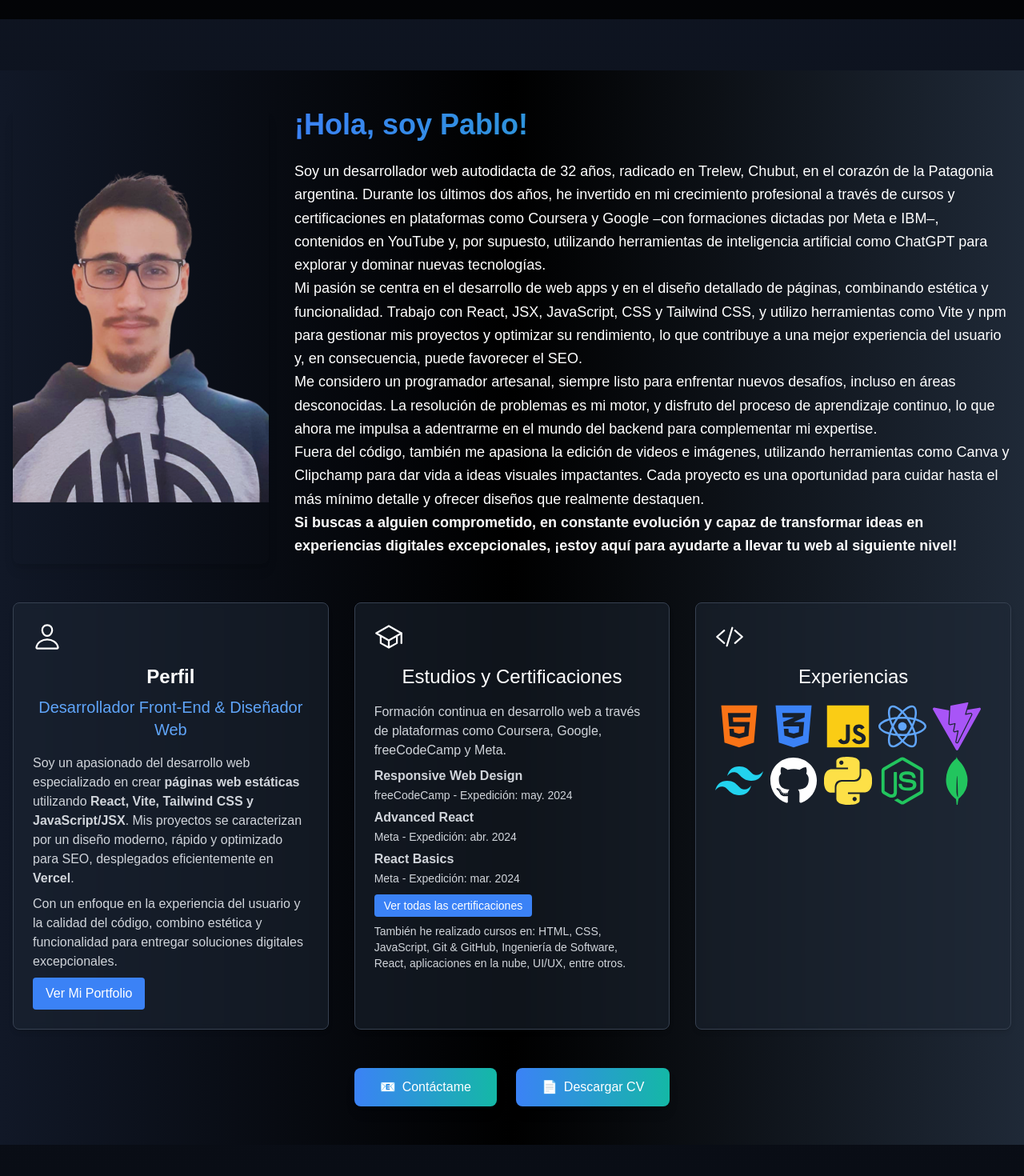
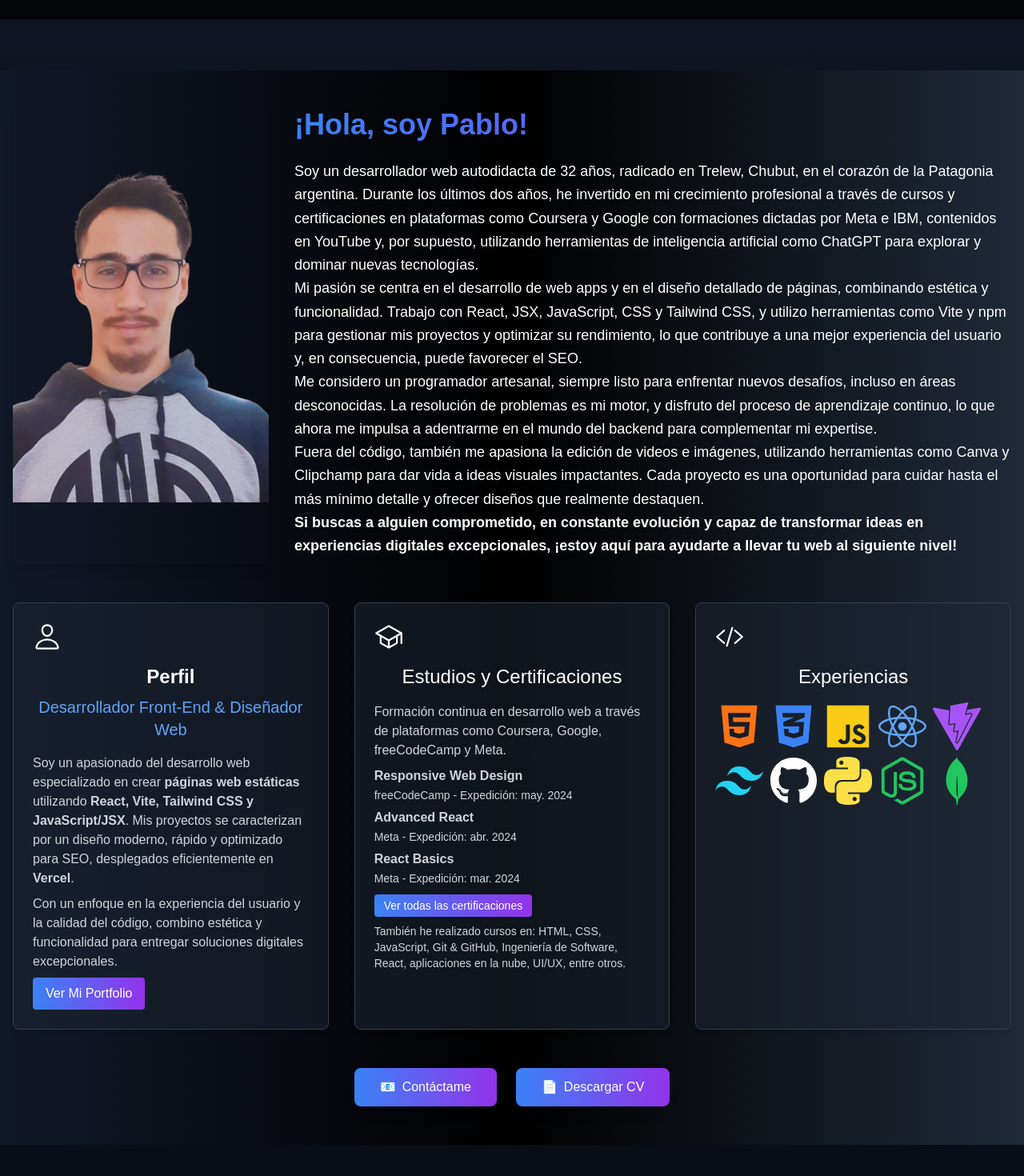
Before and after one commit to 31pablo05/pabloWebApp, a React (Vite) app in the folder mi-web-app/: page / in a window 1280 px wide. Shown: the part 840-2310 px from the top of the page at 80% size. Built offline with nearby package versions, Linux system fonts and the light colour scheme.

Commit message:
ajuste colores botones

```diff
--- a/mi-web-app/src/components/AboutMe.jsx
+++ b/mi-web-app/src/components/AboutMe.jsx
@@ -36,7 +36,7 @@ const AboutMe = () => {
             whileHover={{ scale: 1.05 }}
             whileTap={{ scale: 0.95 }}
             href="mailto:pabloproboste64@gmail.com"
-            className="bg-gradient-to-r from-blue-500 to-teal-500 text-white py-3 px-8 rounded-lg shadow-lg transition-all flex items-center justify-center gap-2"
+            className="bg-gradient-to-r from-blue-500 to-purple-600  text-white py-3 px-8 rounded-lg shadow-lg transition-all flex items-center justify-center gap-2"
           >
             <span>📧</span> Contáctame
           </motion.a>
@@ -45,7 +45,7 @@ const AboutMe = () => {
             whileTap={{ scale: 0.95 }}
             href="/assets/Currículum Vitae castellano (2).pdf"
             download="CV_Pablo_Proboste.pdf"
-            className="bg-gradient-to-r from-blue-500 to-teal-500 text-white py-3 px-8 rounded-lg shadow-lg transition-all flex items-center justify-center gap-2"
+            className="bg-gradient-to-r from-blue-500 to-purple-600  text-white py-3 px-8 rounded-lg shadow-lg transition-all flex items-center justify-center gap-2"
           >
             <span>📄</span> Descargar CV
           </motion.a>
--- a/mi-web-app/src/components/Contact.jsx
+++ b/mi-web-app/src/components/Contact.jsx
@@ -80,7 +80,7 @@ function Contact() {
               </div>
               <button
                 type="submit"
-                className="w-full bg-green-600 text-white py-3 px-8 rounded-lg shadow-lg transition-all transform hover:bg-green-700 hover:scale-105"
+                className="w-full bg-gradient-to-r from-blue-500 to-purple-600 text-white py-3 px-8 rounded-lg shadow-lg transition-all transform hover:bg-green-700 hover:scale-105"
               >
                 Enviar Mensaje
               </button>
--- a/mi-web-app/src/components/EstudiosCard.jsx
+++ b/mi-web-app/src/components/EstudiosCard.jsx
@@ -295,7 +295,7 @@ const EstudiosCard = () => {
           {certifications.length > summaryCount && (
             <button
               onClick={openFullListModal}
-              className="mt-2 inline-block bg-blue-500 hover:bg-blue-600 text-white py-1 px-3 rounded transition-all text-sm"
+              className="mt-2 inline-block bg-gradient-to-r from-blue-500 to-purple-600  hover:bg-blue-600 text-white py-1 px-3 rounded transition-all text-sm"
             >
               Ver todas las certificaciones
             </button>
--- a/mi-web-app/src/components/Navbar.jsx
+++ b/mi-web-app/src/components/Navbar.jsx
@@ -53,7 +53,7 @@ function Navbar() {
             transition={{ type: 'spring', stiffness: 300 }}
           >
             <img
-              src="/assets/logowebp/logonuevo.png"
+              src="/assets/logowebp/logonuevo.webp"
               alt="Logo"
               className="w-10 h-10"
             />
--- a/mi-web-app/src/components/PerfilCard.jsx
+++ b/mi-web-app/src/components/PerfilCard.jsx
@@ -23,7 +23,7 @@ const PerfilCard = () => {
         </p>
         <a
           href="#portfolio"
-          className="inline-block bg-blue-500 hover:bg-blue-600 text-white py-2 px-4 rounded transition-all"
+          className="inline-block bg-gradient-to-r from-blue-500 to-purple-600  hover:bg-blue-600 text-white py-2 px-4 rounded transition-all"
         >
           Ver Mi Portfolio
         </a>
--- a/mi-web-app/src/components/ProfileInfo.jsx
+++ b/mi-web-app/src/components/ProfileInfo.jsx
@@ -23,12 +23,12 @@ const ProfileInfo = () => {
 
       {/* Información principal */}
       <motion.div {...fadeIn} className="info flex-1 space-y-4">
-        <h2 className="text-4xl font-extrabold mb-6 bg-gradient-to-r from-blue-500 to-teal-500 bg-clip-text text-transparent">
+        <h2 className="text-4xl font-extrabold mb-6 bg-gradient-to-r from-blue-500 to-purple-600 bg-clip-text text-transparent">
           ¡Hola, soy Pablo!
         </h2>
         <div className="text-lg text-justify lg:text-left leading-relaxed">
           <p>
-            Soy un desarrollador web autodidacta de 32 años, radicado en Trelew, Chubut, en el corazón de la Patagonia argentina. Durante los últimos dos años, he invertido en mi crecimiento profesional a través de cursos y certificaciones en plataformas como Coursera y Google –con formaciones dictadas por Meta e IBM–, contenidos en YouTube y, por supuesto, utilizando herramientas de inteligencia artificial como ChatGPT para explorar y dominar nuevas tecnologías.
+            Soy un desarrollador web autodidacta de 32 años, radicado en Trelew, Chubut, en el corazón de la Patagonia argentina. Durante los últimos dos años, he invertido en mi crecimiento profesional a través de cursos y certificaciones en plataformas como Coursera y Google con formaciones dictadas por Meta e IBM, contenidos en YouTube y, por supuesto, utilizando herramientas de inteligencia artificial como ChatGPT para explorar y dominar nuevas tecnologías.
           </p>
           <p>
             Mi pasión se centra en el desarrollo de web apps y en el diseño detallado de páginas, combinando estética y funcionalidad. Trabajo con React, JSX, JavaScript, CSS y Tailwind CSS, y utilizo herramientas como Vite y npm para gestionar mis proyectos y optimizar su rendimiento, lo que contribuye a una mejor experiencia del usuario y, en consecuencia, puede favorecer el SEO.
```
Also changed, not shown: mi-web-app/public/assets/logowebp/logonuevo.webp (added).
